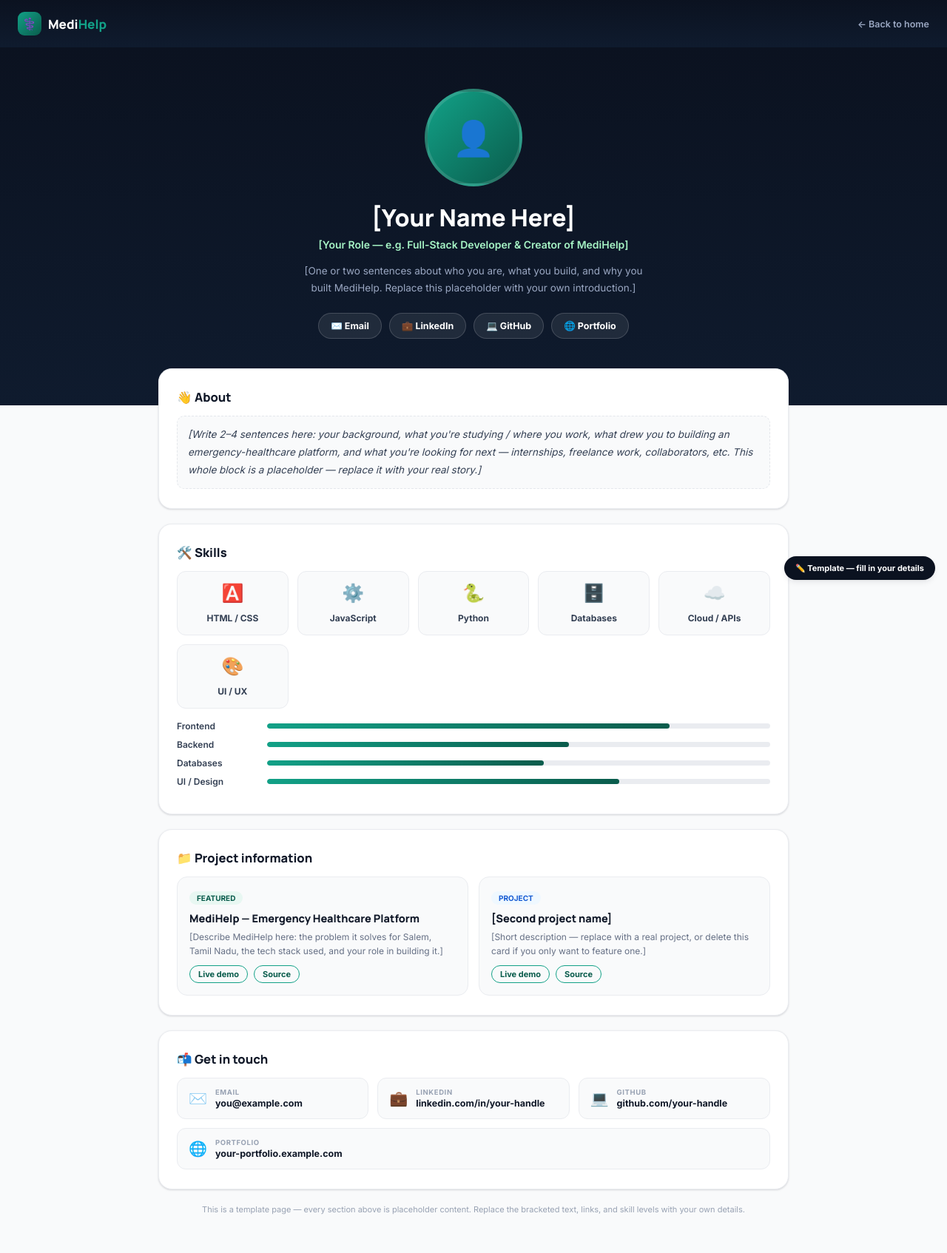
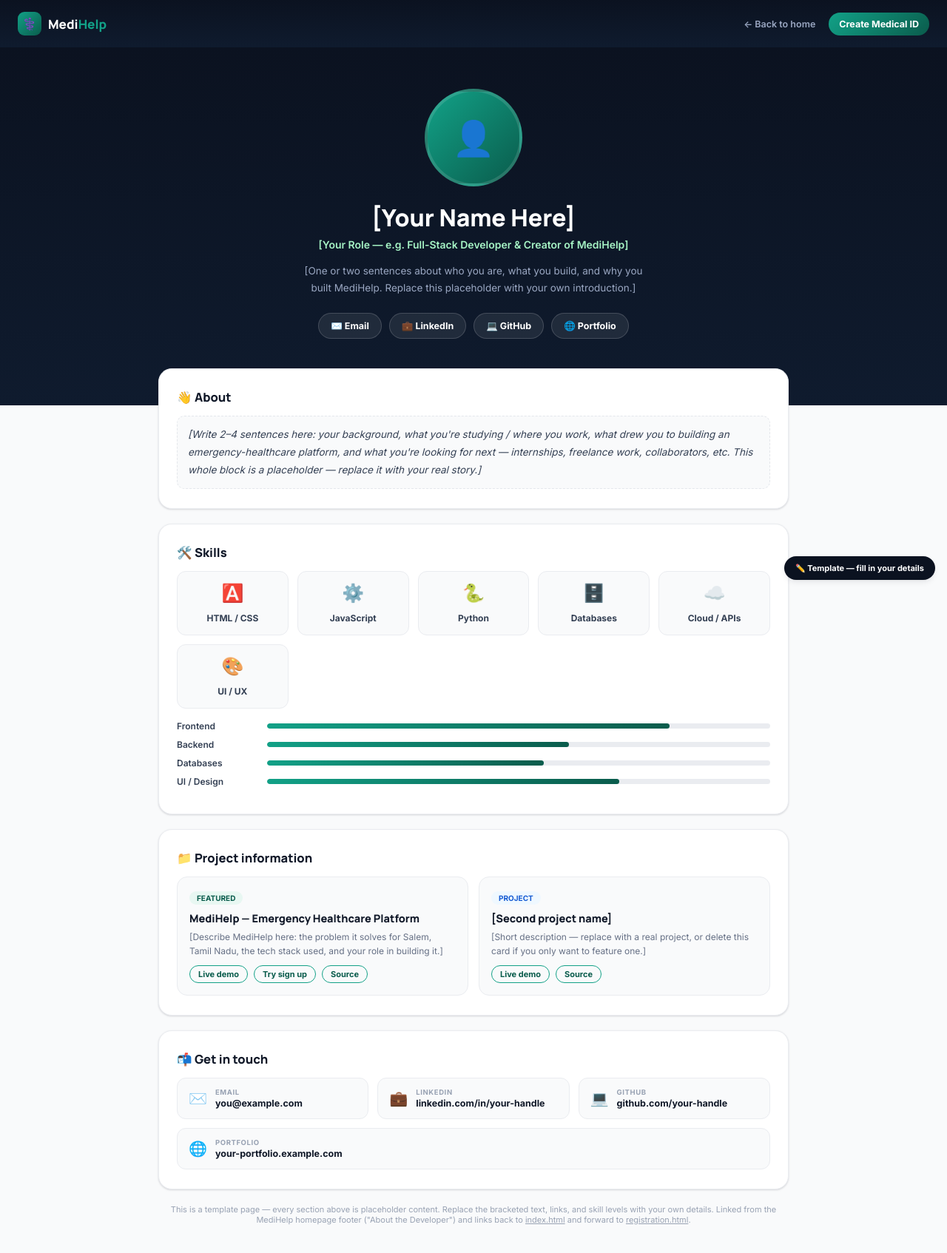
Before and after one commit to B2ALA/sos, a plain HTML site: page developer.html in a window 1280 px wide. Shown: the whole page at 74% size. Drawn offline with Linux system fonts and the light colour scheme.

Commit message:
Update developer.html

```diff
--- a/developer.html
+++ b/developer.html
@@ -25,8 +25,12 @@ a{color:inherit;text-decoration:none;}
 .tb-mark{width:32px;height:32px;border-radius:9px;background:linear-gradient(135deg,var(--brand-light),var(--brand-dark));display:flex;align-items:center;justify-content:center;font-size:16px;}
 .tb-text{font-family:'Manrope',sans-serif;font-size:17px;font-weight:800;color:#fff;}
 .tb-text span{color:var(--brand-light);}
+.tb-nav-links{display:flex;align-items:center;gap:18px;}
 .tb-back{font-size:12.5px;font-weight:600;color:#9AA7C2;cursor:pointer;}
 .tb-back:hover{color:#fff;}
+.tb-cta{font-size:12.5px;font-weight:700;color:#fff;background:linear-gradient(135deg,var(--brand-light),var(--brand-dark));
+  padding:8px 14px;border-radius:20px;cursor:pointer;}
+.tb-cta:hover{opacity:.9;}
 
 /* ═══ HERO ═══ */
 .hero{background:linear-gradient(180deg,var(--navy-950),var(--navy-900));padding:56px 24px 90px;text-align:center;position:relative;}
@@ -68,7 +72,7 @@ a{color:inherit;text-decoration:none;}
 .project-card .pt-badge{font-size:10px;font-weight:700;background:var(--brand-tint);color:var(--brand-dark);border-radius:20px;padding:3px 10px;display:inline-block;margin-bottom:9px;}
 .project-card h3{font-family:'Manrope',sans-serif;font-size:14.5px;font-weight:800;margin-bottom:6px;}
 .project-card p{font-size:12px;color:var(--ink-3);line-height:1.6;margin-bottom:10px;}
-.project-card .plinks{display:flex;gap:8px;}
+.project-card .plinks{display:flex;gap:8px;flex-wrap:wrap;}
 .project-card .plinks a{font-size:11px;font-weight:700;color:var(--brand-dark);border:1.5px solid var(--brand-light);border-radius:20px;padding:4px 11px;}
 
 /* contact strip */
@@ -88,7 +92,10 @@ a{color:inherit;text-decoration:none;}
 
 <header class="topbar">
   <div class="tb-logo"><div class="tb-mark">⚕️</div><div class="tb-text">Medi<span>Help</span></div></div>
-  <a class="tb-back" href="index.html">← Back to home</a>
+  <div class="tb-nav-links">
+    <a class="tb-back" href="index.html">← Back to home</a>
+    <a class="tb-cta" href="registration.html">Create Medical ID</a>
+  </div>
 </header>
 
 <!-- ═══ HERO — Name / Photo / About summary ═══ -->
@@ -147,7 +154,11 @@ a{color:inherit;text-decoration:none;}
         <span class="pt-badge">FEATURED</span>
         <h3>MediHelp — Emergency Healthcare Platform</h3>
         <p>[Describe MediHelp here: the problem it solves for Salem, Tamil Nadu, the tech stack used, and your role in building it.]</p>
-        <div class="plinks"><a href="index.html">Live demo</a><a href="https://github.com/your-handle/medihelp" target="_blank">Source</a></div>
+        <div class="plinks">
+          <a href="index.html">Live demo</a>
+          <a href="registration.html">Try sign up</a>
+          <a href="https://github.com/your-handle/medihelp" target="_blank">Source</a>
+        </div>
       </div>
       <div class="project-card">
         <span class="pt-badge" style="background:var(--blue-tint);color:var(--blue-dark);">PROJECT</span>
@@ -169,7 +180,7 @@ a{color:inherit;text-decoration:none;}
     </div>
   </div>
 
-  <p class="footer-note">This is a template page — every section above is placeholder content. Replace the bracketed text, links, and skill levels with your own details.</p>
+  <p class="footer-note">This is a template page — every section above is placeholder content. Replace the bracketed text, links, and skill levels with your own details. Linked from the MediHelp homepage footer ("About the Developer") and links back to <a href="index.html" style="text-decoration:underline;">index.html</a> and forward to <a href="registration.html" style="text-decoration:underline;">registration.html</a>.</p>
 </div>
 
 <div class="edit-flag">✏️ Template — fill in your details</div>
```
